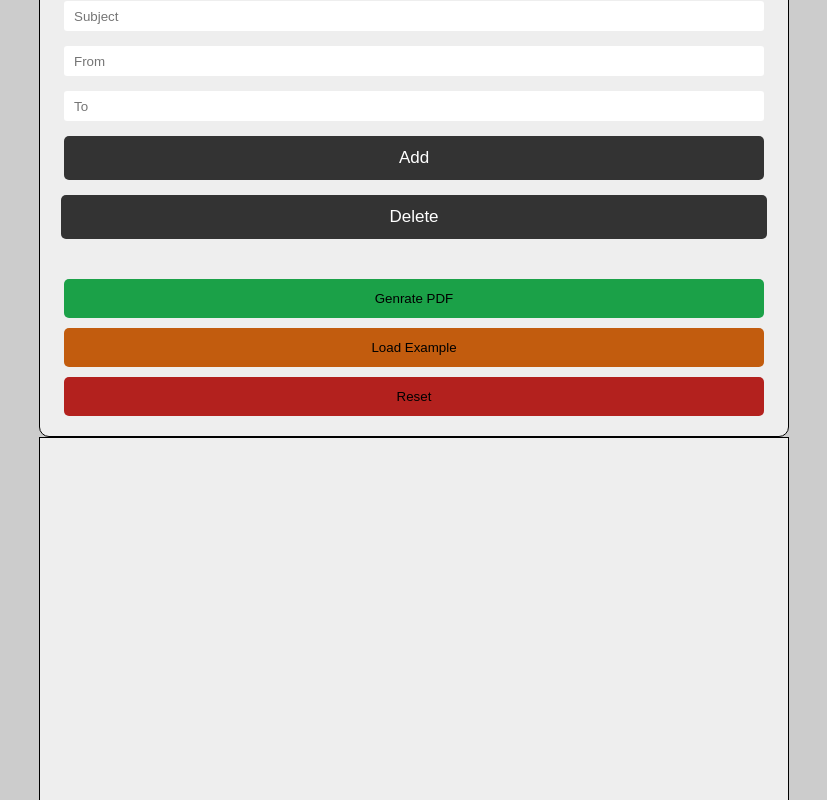
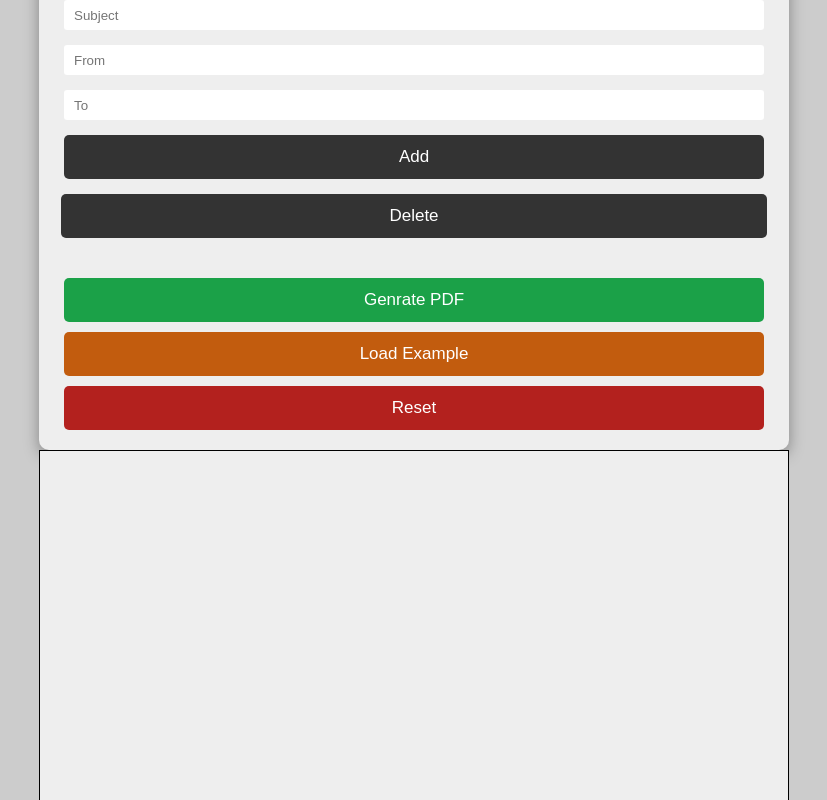
Before and after one commit to sumitshinde-84/cv-project, a React (Create React App) app: page / in a window 1280 px wide. Shown: the part 1184-1984 px from the top of the page, without its empty margins (226-1053 px from the left). Built offline with nearby package versions, Linux system fonts and the light colour scheme.

Commit message:
add box shadow

```diff
--- a/src/components/styles/Form.css
+++ b/src/components/styles/Form.css
@@ -2,7 +2,7 @@
 
     background-color:rgb(238, 238, 238);
     width: 750px;
-    border: 1px solid black;
+    box-shadow: rgb(0 0 0 / 35%) 0px 5px 15px;
     display: flex;
     flex-direction: column;
     align-items: center;
@@ -56,6 +56,8 @@
     justify-content: center;
     gap: 10px;
     margin:20px 0px;
+    color: white;
+
 
   }
 
@@ -65,6 +67,8 @@
     padding: 12px 0px;
     border-radius: 5px;
     border: none;
+    font-size: 17px;
+    color: white;
 
   }
 
@@ -75,6 +79,8 @@
     padding: 12px 0px;
     border-radius: 5px;
     border: none;
+    font-size: 17px;
+    color: white;
 
 
   }
@@ -85,7 +91,9 @@
     padding: 12px 0px;
     border-radius: 5px;
    border: none;
-    ;
+   font-size: 17px;
+   color: white;
+
 
 
   }
```
